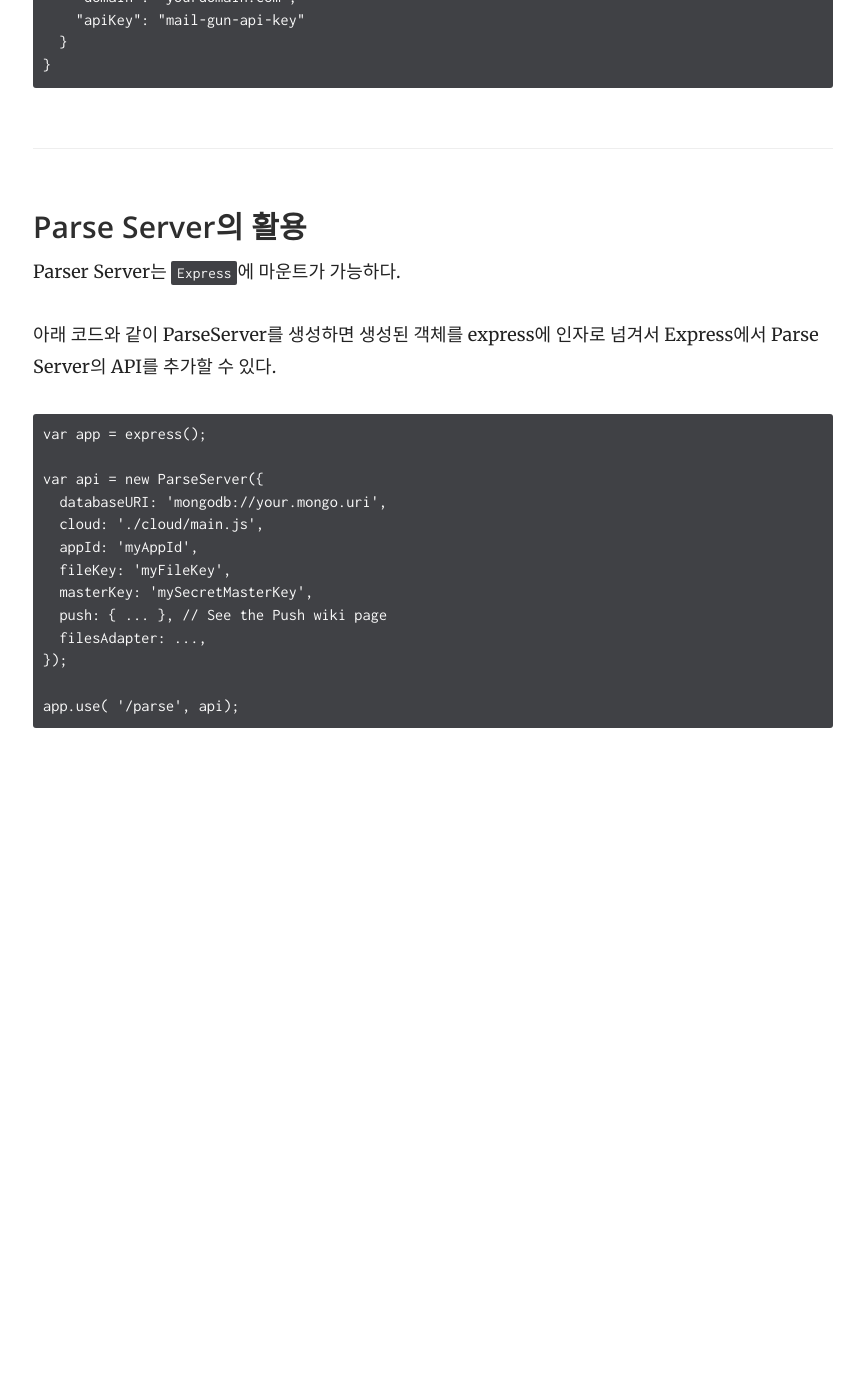
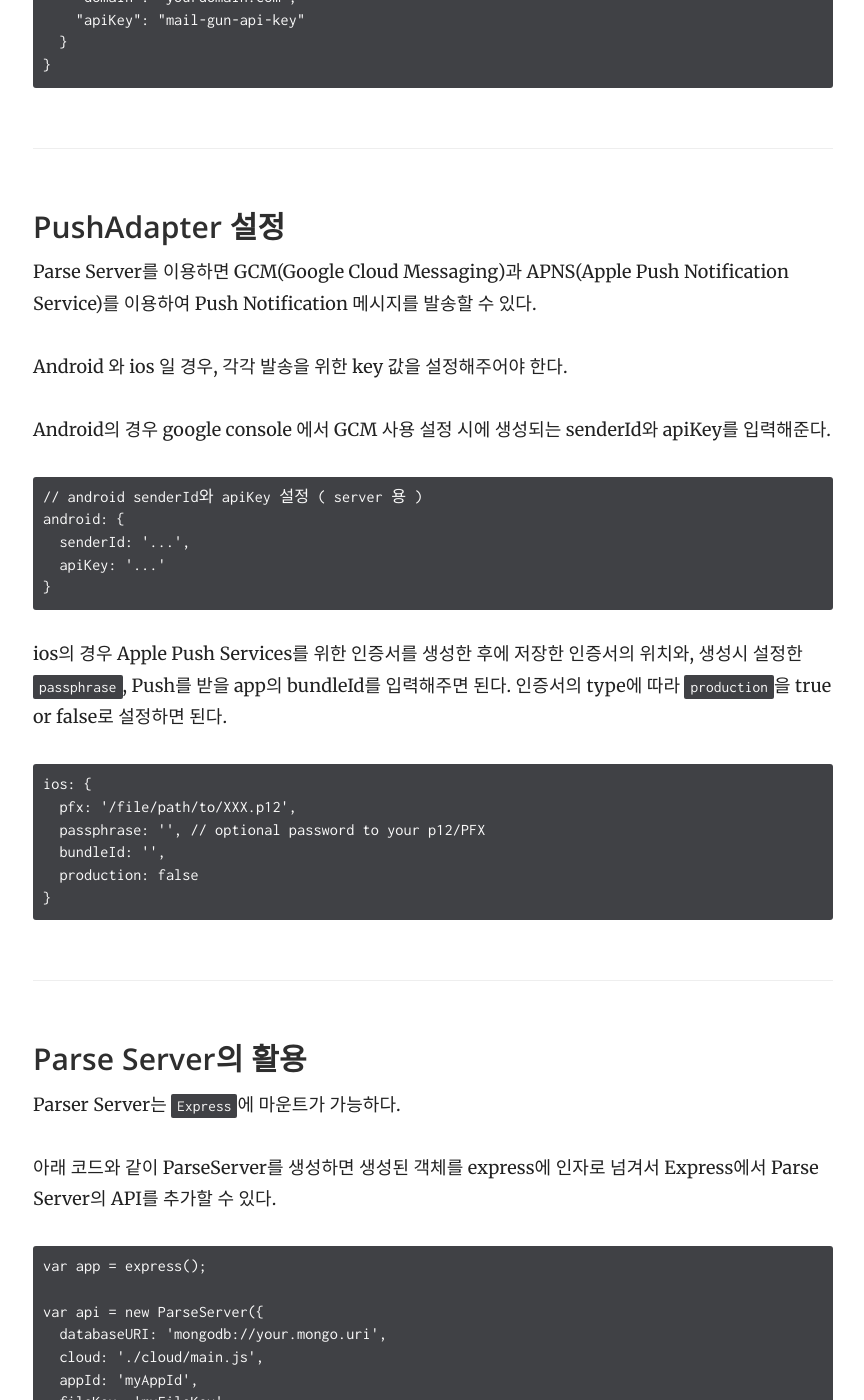
Before and after one commit to S5Platform/s5Platform.github.io, a Jekyll site: the page built from _docs/2.parse/parse_server.md, in a window 1280 px wide and 1400 px high, scrolled down 4009 px. Shown: the whole window, without its empty margins (357-1221 px from the left). Built offline with Jekyll 4.4.1, drawn with Linux system fonts in a browser that asks for light colours; before the commit the page ends 4786 px from its top, so only the background shows below that; some of the changed text lies outside the part shown.

Commit message:
Add PushConfig

````diff
--- a/_docs/2.parse/parse_server.md
+++ b/_docs/2.parse/parse_server.md
@@ -116,6 +116,33 @@
 }
 ```
 
+### PushAdapter 설정
+
+Parse Server를 이용하면 GCM(Google Cloud Messaging)과 APNS(Apple Push Notification Service)를 이용하여 Push Notification 메시지를 발송할 수 있다.
+
+Android 와 ios 일 경우, 각각 발송을 위한 key 값을 설정해주어야 한다.
+
+
+Android의 경우 google console 에서 GCM 사용 설정 시에 생성되는 senderId와 apiKey를 입력해준다.
+```
+// android senderId와 apiKey 설정 ( server 용 )
+android: {
+  senderId: '...',
+  apiKey: '...'
+}
+```
+
+ios의 경우 Apple Push Services를 위한 인증서를 생성한 후에 저장한 인증서의 위치와, 생성시 설정한 `passphrase`, Push를 받을 app의 bundleId를 입력해주면 된다. 인증서의 type에 따라 `production`을 true or false로 설정하면 된다.
+
+```
+ios: {
+  pfx: '/file/path/to/XXX.p12',
+  passphrase: '', // optional password to your p12/PFX
+  bundleId: '',
+  production: false
+}
+```
+
 ### Parse Server의 활용
 
 Parser Server는 `Express`에 마운트가 가능하다.
@@ -131,7 +158,7 @@
   appId: 'myAppId',
   fileKey: 'myFileKey',
   masterKey: 'mySecretMasterKey',
-  push: { ... }, // See the Push wiki page
+  push: { ... }, // 위 PushAdapter 설정 참고
   filesAdapter: ...,
 });
 
````
